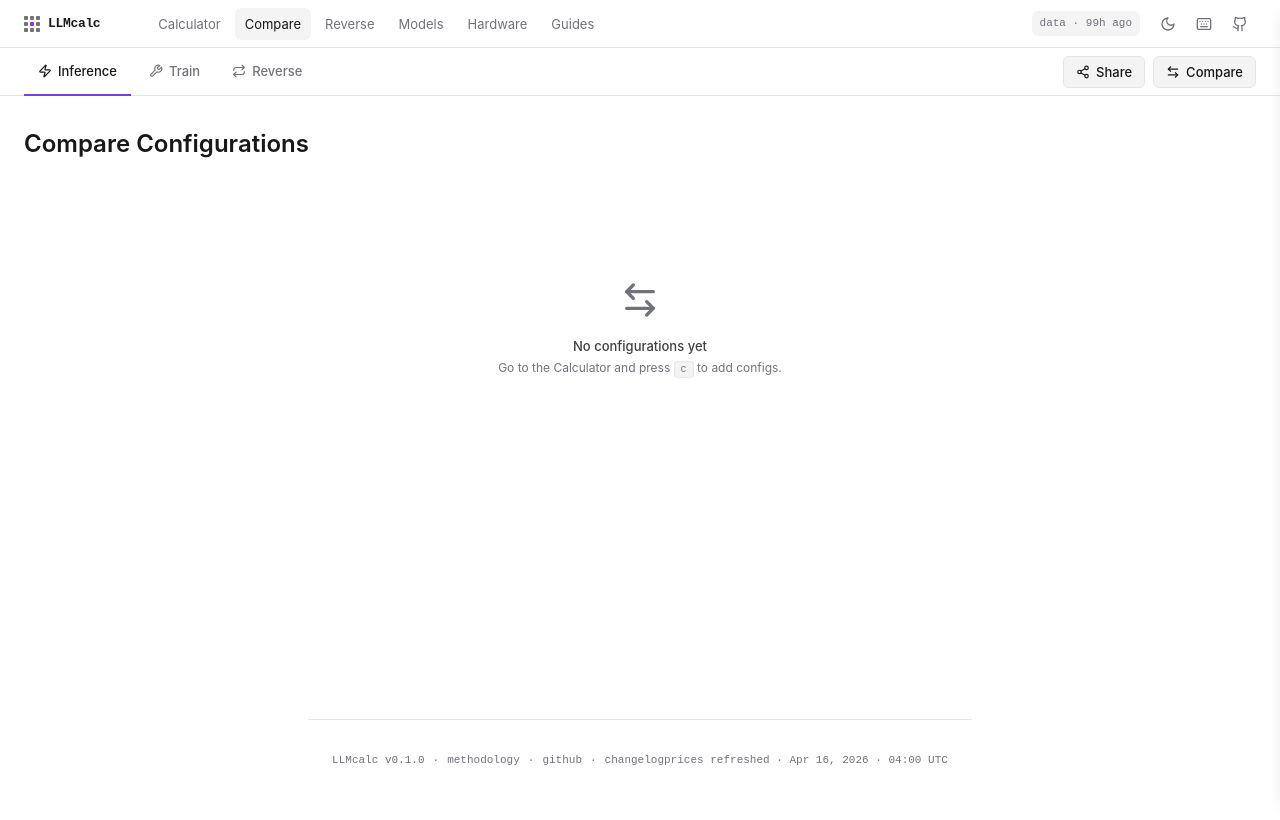
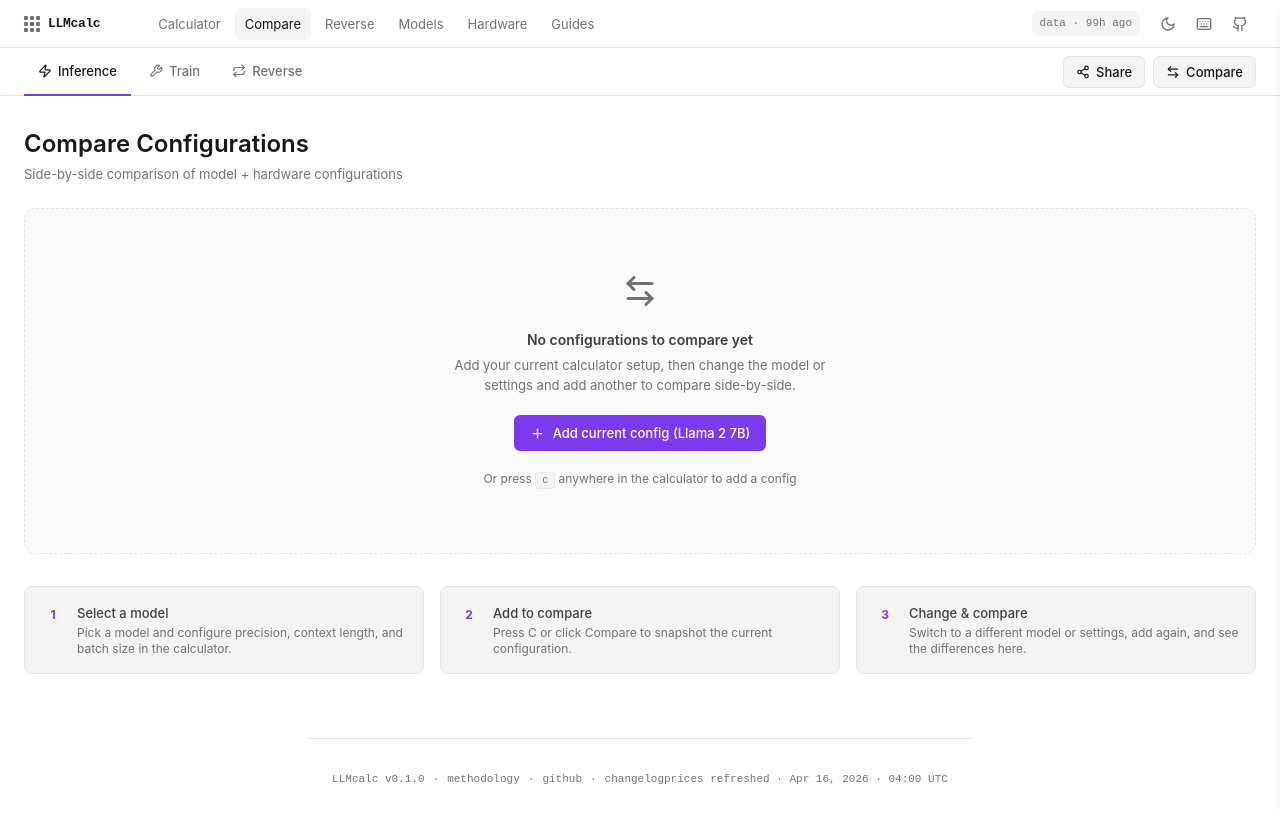
Before and after one commit to kkpkishan/llm-infra-planner, a React (Vite) app: page /compare in a window 1280 px wide. Built offline with nearby package versions, Linux system fonts and the light colour scheme.

Commit message:
fix: Compare page empty state with instructions and add-config button
- Show helpful empty state instead of blank page
- Add current config button (works directly from Compare page)
- 3-step how-it-works guide when no configs added yet
- Page header with description
- Keyboard shortcut hint

```diff
--- a/src/pages/Compare.tsx
+++ b/src/pages/Compare.tsx
@@ -2,8 +2,12 @@
 export function Compare() {
   return (
     <div className="max-w-[1760px] mx-auto px-6 py-8">
-      <h1 className="text-2xl font-semibold text-fg-primary mb-6">Compare Configurations</h1>
-      {/* Inline compare content (drawer content reused without the slide-in) */}
+      <div className="flex items-center justify-between mb-6">
+        <div>
+          <h1 className="text-2xl font-semibold text-fg-primary">Compare Configurations</h1>
+          <p className="text-sm text-fg-muted mt-1">Side-by-side comparison of model + hardware configurations</p>
+        </div>
+      </div>
       <CompareInline />
     </div>
   );
@@ -68,7 +72,7 @@ function DeltaBadge({ value, unit = '', lowerIsBetter = false }: { value: number
 }
 
 function CompareInline() {
-  const { compareConfigs, removeCompareConfig, modelDb, gpuDb, cloudDb, addCompareConfig } = useCalculatorStore();
+  const { compareConfigs, removeCompareConfig, modelDb, gpuDb, cloudDb, addCompareConfig, selectedModel } = useCalculatorStore();
   const { showToast } = useToast();
 
   const computed = React.useMemo(
@@ -89,11 +93,54 @@ function CompareInline() {
 
   if (computed.length === 0) {
     return (
-      <div className="flex flex-col items-center justify-center gap-4 py-24 text-center">
-        <ArrowLeftRight size={40} className="text-fg-muted" />
-        <div>
-          <p className="text-sm font-medium text-fg-default mb-1">No configurations yet</p>
-          <p className="text-xs text-fg-muted">Go to the Calculator and press <kbd className="px-1.5 py-0.5 rounded border border-border-default bg-bg-muted font-mono text-[10px]">c</kbd> to add configs.</p>
+      <div className="flex flex-col gap-8">
+        {/* Empty state */}
+        <div className="flex flex-col items-center justify-center gap-5 py-16 text-center rounded-xl border border-dashed border-border-subtle bg-bg-subtle">
+          <ArrowLeftRight size={36} className="text-fg-muted" />
+          <div className="flex flex-col gap-1">
+            <p className="text-base font-semibold text-fg-default">No configurations to compare yet</p>
+            <p className="text-sm text-fg-muted max-w-sm">
+              Add your current calculator setup, then change the model or settings and add another to compare side-by-side.
+            </p>
+          </div>
+          <div className="flex items-center gap-3">
+            {selectedModel ? (
+              <button
+                onClick={handleAdd}
+                className="flex items-center gap-2 h-9 px-4 rounded-md bg-accent text-white text-sm font-medium hover:bg-accent/90 transition-colors"
+              >
+                <Plus size={15} />
+                Add current config ({selectedModel.displayName})
+              </button>
+            ) : (
+              <a
+                href="/"
+                className="flex items-center gap-2 h-9 px-4 rounded-md bg-accent text-white text-sm font-medium hover:bg-accent/90 transition-colors"
+              >
+                Go to Calculator
+              </a>
+            )}
+          </div>
+          <p className="text-xs text-fg-muted">
+            Or press <kbd className="px-1.5 py-0.5 rounded border border-border-default bg-bg-muted font-mono text-[10px]">c</kbd> anywhere in the calculator to add a config
+          </p>
+        </div>
+
+        {/* How it works */}
+        <div className="grid grid-cols-1 md:grid-cols-3 gap-4">
+          {[
+            { step: '1', title: 'Select a model', desc: 'Pick a model and configure precision, context length, and batch size in the calculator.' },
+            { step: '2', title: 'Add to compare', desc: 'Press C or click Compare to snapshot the current configuration.' },
+            { step: '3', title: 'Change & compare', desc: 'Switch to a different model or settings, add again, and see the differences here.' },
+          ].map(item => (
+            <div key={item.step} className="flex gap-3 p-4 rounded-lg border border-border-subtle bg-bg-muted">
+              <span className="flex-shrink-0 w-6 h-6 rounded-full bg-accent/10 text-accent text-xs font-bold flex items-center justify-center">{item.step}</span>
+              <div>
+                <p className="text-sm font-medium text-fg-default mb-0.5">{item.title}</p>
+                <p className="text-xs text-fg-muted">{item.desc}</p>
+              </div>
+            </div>
+          ))}
         </div>
       </div>
     );
```
